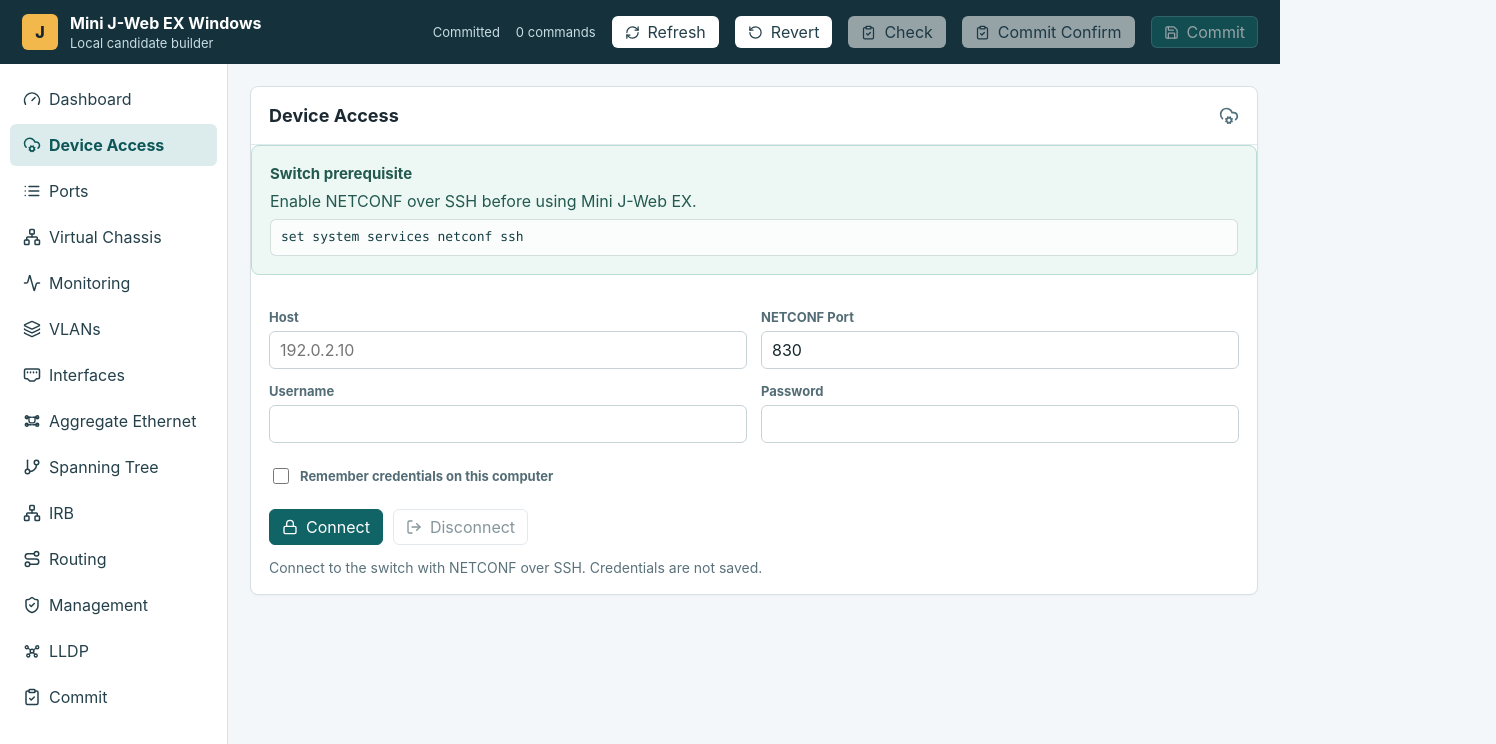
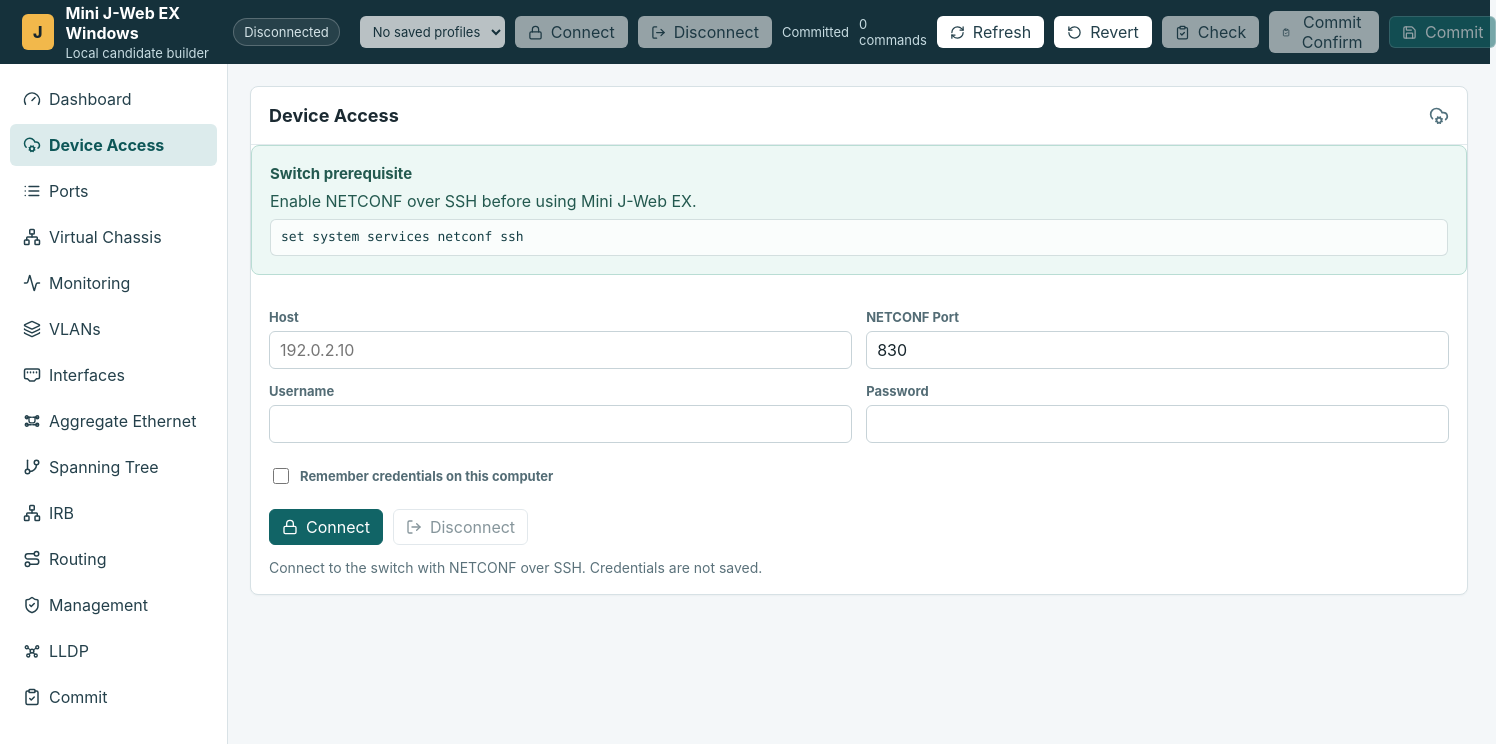
Before and after one commit to nuaythebeest/Mini-JWeb, a React (Vite) app: page / in a window 1280 px wide. Shown: the top 744 px of the page, 1496 px wide, since content can reach past the window. Built offline with nearby package versions, Linux system fonts and the light colour scheme.

Commit message:
Prepare Mini J-Web beta 3

```diff
--- a/package.json
+++ b/package.json
@@ -1,6 +1,6 @@
 {
   "name": "mini-jweb-ex",
-  "version": "0.6.0-beta.2",
+  "version": "0.6.0-beta.3",
   "description": "Local desktop prototype for configuring Juniper EX switches with a simplified J-Web style GUI.",
   "author": {
     "name": "Pichan Pratummal"
--- a/src/renderer/App.jsx
+++ b/src/renderer/App.jsx
@@ -110,19 +110,67 @@
 const forwardingClasses = ["", "best-effort", "assured-forwarding", "expedited-forwarding", "network-control"];
 const bridgePriorities = Array.from({ length: 16 }, (_, index) => String(index * 4096));
 const credentialsStorageKey = "mini-jweb-ex-connection";
+const deviceProfilesStorageKey = "mini-jweb-ex-device-profiles";
+
+function blankConnection() {
+  return { host: "", port: "830", username: "", password: "", remember: false };
+}
+
+function normalizeConnectionProfile(profile = {}) {
+  return {
+    host: String(profile.host || "").trim(),
+    port: String(profile.port || "830").trim() || "830",
+    username: String(profile.username || "").trim(),
+    password: String(profile.password || ""),
+    remember: Boolean(profile.remember)
+  };
+}
+
+function profileKey(profile = {}) {
+  const normalized = normalizeConnectionProfile(profile);
+  return `${normalized.username}@${normalized.host}:${normalized.port}`;
+}
+
+function profileLabel(profile = {}) {
+  const normalized = normalizeConnectionProfile(profile);
+  return `${normalized.host || "No host"}:${normalized.port || "830"}${normalized.username ? ` (${normalized.username})` : ""}`;
+}
+
+function loadDeviceProfiles() {
+  try {
+    const stored = JSON.parse(localStorage.getItem(deviceProfilesStorageKey) || "[]");
+    return Array.isArray(stored)
+      ? stored.map(normalizeConnectionProfile).filter((item) => item.host)
+      : [];
+  } catch (_error) {
+    return [];
+  }
+}
+
+function saveDeviceProfiles(profiles) {
+  localStorage.setItem(deviceProfilesStorageKey, JSON.stringify(profiles.map(normalizeConnectionProfile).filter((item) => item.host)));
+}
+
+function upsertDeviceProfile(profiles, profile) {
+  const normalized = normalizeConnectionProfile({ ...profile, remember: true });
+  if (!normalized.host) {
+    return profiles;
+  }
+  const key = profileKey(normalized);
+  const next = profiles.filter((item) => profileKey(item) !== key);
+  return [normalized, ...next].slice(0, 12);
+}
 
 function initialConnection() {
+  const profiles = loadDeviceProfiles();
+  if (profiles.length > 0) {
+    return profiles[0];
+  }
   try {
     const stored = JSON.parse(localStorage.getItem(credentialsStorageKey) || "{}");
-    return {
-      host: stored.host || "",
-      port: stored.port || "830",
-      username: stored.username || "",
-      password: stored.password || "",
-      remember: Boolean(stored.remember)
-    };
+    return normalizeConnectionProfile(stored);
   } catch (_error) {
-    return { host: "", port: "830", username: "", password: "", remember: false };
+    return blankConnection();
   }
 }
 
@@ -308,10 +356,64 @@
         .sort(([a], [b]) => Number(a) - Number(b))
         .map(([pic, items]) => ({
           pic,
-          items: items.sort(portTileOrder),
+          rows: [
+            items.sort(portTileOrder).filter((item) => Number(item.parts.port) % 2 === 0),
+            items.sort(portTileOrder).filter((item) => Number(item.parts.port) % 2 !== 0)
+          ].filter((row) => row.length > 0),
           layout: pic === "0" && items.length > 16 ? "access" : "uplink"
         }))
     }));
+}
+
+function virtualChassisModeLabel(snapshot) {
+  const mode = String(snapshot?.virtualChassis?.mode || "").toLowerCase();
+  if (mode === "hgoe") {
+    return "HGoE";
+  }
+  if (mode === "higig") {
+    return "HiGig / Non-HGoE";
+  }
+  return "Unknown";
+}
+
+function eligibleVcPortsForModel(deviceInfo, deviceSnapshot) {
+  const model = String(deviceInfo?.model || "").toLowerCase();
+  const ports = (deviceSnapshot?.ports || [])
+    .filter((port) => /^(ge|mge|xe|et)-/i.test(port.name || ""))
+    .map((port) => {
+      const parts = portParts(port.name);
+      return {
+        key: `${parts.fpc}/${parts.pic}/${parts.port}`,
+        name: physicalInterfaceName(port.name),
+        fpc: parts.fpc,
+        picSlot: parts.pic,
+        port: parts.port,
+        prefix: parts.prefix
+      };
+    });
+  const unique = Array.from(new Map(ports.map((port) => [port.key, port])).values())
+    .sort((a, b) => Number(a.fpc) - Number(b.fpc) || Number(a.picSlot) - Number(b.picSlot) || Number(a.port) - Number(b.port));
+
+  if (/^ex2300/.test(model)) {
+    return unique.filter((port) => port.picSlot === "1" && ["0", "1"].includes(port.port));
+  }
+  if (/^ex4100|^ex4400/.test(model)) {
+    const uplinks = unique.filter((port) => port.picSlot !== "0");
+    if (uplinks.length > 0) {
+      return uplinks;
+    }
+    if (/^ex4100/.test(model)) {
+      return ["1", "2"].flatMap((picSlot) => ["0", "1", "2", "3"].map((port) => ({
+        key: `0/${picSlot}/${port}`,
+        name: `uplink-0/${picSlot}/${port}`,
+        fpc: "0",
+        picSlot,
+        port,
+        prefix: "xe"
+      })));
+    }
+  }
+  return unique.filter((port) => port.picSlot !== "0" && ["xe", "et"].includes(port.prefix));
 }
 
 function configLabel(config) {
@@ -684,53 +786,8 @@
   );
 }
 
-function ConnectionPanel({ connection, setConnection, deviceInfo, setDeviceInfo, setDeviceSnapshot, setConfig, config, setActive }) {
-  const [status, setStatus] = useState("");
-  const [busy, setBusy] = useState(false);
+function ConnectionPanel({ connection, setConnection, deviceInfo, connectToSwitch, disconnectFromDevice, connectionStatus, connectionBusy }) {
   const connected = Boolean(deviceInfo?.ok);
-
-  async function connect() {
-    setBusy(true);
-    setStatus("Connecting with NETCONF...");
-    try {
-      const result = await window.miniJweb.inspectDevice(connection);
-      setDeviceInfo(result);
-      if (result.ok) {
-        if (connection.remember) {
-          localStorage.setItem(credentialsStorageKey, JSON.stringify({
-            host: connection.host,
-            port: connection.port,
-            username: connection.username,
-            password: connection.password,
-            remember: true
-          }));
-        } else {
-          localStorage.removeItem(credentialsStorageKey);
-        }
-        setStatus("Connected. Loading current interfaces and VLANs...");
-        const snapshot = await window.miniJweb.getSnapshot(connection);
-        setDeviceSnapshot(snapshot);
-        setConfig(configFromSnapshot(snapshot, defaultConfig));
-        setStatus("Connected. Current interfaces and VLANs loaded from the switch.");
-        setActive("dashboard");
-      } else {
-        setStatus("Connected, but device verification found warnings.");
-      }
-    } catch (error) {
-      setDeviceInfo(null);
-      setStatus(error.message || "Connection failed.");
-    } finally {
-      setBusy(false);
-    }
-  }
-
-  function disconnect() {
-    setDeviceInfo(null);
-    setDeviceSnapshot(null);
-    setConfig(defaultConfig);
-    setActive("deviceAccess");
-    setStatus("Disconnected. Enter the next switch details when ready.");
-  }
 
   return (
     <div className="connection-panel">
@@ -751,16 +808,16 @@
         Remember credentials on this computer
       </label>
       <div className="connection-actions">
-        <button className="primary" onClick={connect} disabled={busy}>
+        <button className="primary" onClick={() => connectToSwitch(connection)} disabled={connectionBusy}>
           <Lock size={16} />
-          {busy ? "Connecting" : connected ? "Connected" : "Connect"}
+          {connectionBusy ? "Connecting" : connected ? "Connected" : "Connect"}
         </button>
-        <button onClick={disconnect} disabled={busy || !deviceInfo}>
+        <button onClick={disconnectFromDevice} disabled={connectionBusy || !deviceInfo}>
           <LogOut size={16} />
           Disconnect
         </button>
       </div>
-      <p className="status-text">{status || (connection.remember ? "Credentials will be saved locally on this computer." : "Connect to the switch with NETCONF over SSH. Credentials are not saved.")}</p>
+      <p className="status-text">{connectionStatus || (connection.remember ? "Credentials will be saved locally on this computer." : "Connect to the switch with NETCONF over SSH. Credentials are not saved.")}</p>
       {deviceInfo ? (
         <div className={deviceInfo.ok ? "device-good" : "device-warn"}>
           <strong>{deviceInfo.model || "Unknown model"}</strong>
@@ -835,19 +892,20 @@
   );
 }
 
-function VirtualChassis({ deviceInfo, connection }) {
+function VirtualChassis({ deviceInfo, connection, deviceSnapshot }) {
   const hgoe = hgoeEligibility(deviceInfo);
   const connected = Boolean(deviceInfo?.ok);
   const statusClass = hgoe.eligible ? "ok" : hgoe.supported ? "warn" : "alert";
   const versionText = connected ? hgoe.release || "Unknown" : "Connect to a switch";
   const requirementText = hgoe.minimum ? `Junos OS ${hgoe.minimum} or later` : hgoe.supported ? "Model default support" : "Unsupported or unknown";
-  const [picSlot, setPicSlot] = useState("1");
-  const [vcPort, setVcPort] = useState("0");
+  const eligiblePorts = useMemo(() => eligibleVcPortsForModel(deviceInfo, deviceSnapshot), [deviceInfo, deviceSnapshot]);
+  const [selectedPortKey, setSelectedPortKey] = useState("");
+  const selectedPort = eligiblePorts.find((port) => port.key === selectedPortKey) || eligiblePorts[0] || null;
   const [busy, setBusy] = useState(false);
   const [status, setStatus] = useState("");
   const canRunHgoeMode = connected && hgoe.eligible && !busy;
   const canRunHigigMode = connected && hgoe.supported && !busy;
-  const canRunAnyVcAction = connected && !busy;
+  const canRunAnyVcAction = connected && selectedPort && !busy;
   const canRunPerPortVcAction = connected && hgoe.eligible && !busy;
 
   async function runVcAction({ action, confirmText, pendingText }) {
@@ -886,6 +944,10 @@
           <div className={`vc-status-card ${statusClass}`}>
             <span>HGoE readiness</span>
             <strong>{hgoe.eligible ? "Ready" : hgoe.supported ? "Upgrade required" : "Not supported"}</strong>
+          </div>
+          <div className="vc-status-card">
+            <span>Current VC mode</span>
+            <strong>{virtualChassisModeLabel(deviceSnapshot)}</strong>
           </div>
         </div>
         <div className={hgoe.eligible ? "guidance-panel success" : "warning-panel"}>
@@ -963,24 +1025,19 @@
           </div>
 
           <div className="vc-action-card">
-            <span>HGoE per-port conversion</span>
+            <span>Eligible port conversion</span>
             <strong>Selected PIC and port</strong>
-            <p>In HGoE mode, convert one eligible uplink port between network and VCP without changing the whole group.</p>
+            <p>Only ports detected as valid VCP-capable uplinks for this model are shown. EX2300-C models show PIC 1 port 0 and 1 only.</p>
             <div className="vc-port-picker">
               <label>
-                PIC Slot
-                <select value={picSlot} onChange={(event) => setPicSlot(event.target.value)}>
-                  <option value="1">PIC 1</option>
-                  <option value="2">PIC 2</option>
-                </select>
-              </label>
-              <label>
-                Port
-                <select value={vcPort} onChange={(event) => setVcPort(event.target.value)}>
-                  <option value="0">0</option>
-                  <option value="1">1</option>
-                  <option value="2">2</option>
-                  <option value="3">3</option>
+                Eligible port
+                <select value={selectedPort?.key || ""} onChange={(event) => setSelectedPortKey(event.target.value)} disabled={eligiblePorts.length === 0}>
+                  {eligiblePorts.map((port) => (
+                    <option key={port.key} value={port.key}>
+                      {port.name} - PIC {port.picSlot} port {port.port}
+                    </option>
+                  ))}
+                  {eligiblePorts.length === 0 ? <option value="">No eligible ports detected</option> : null}
                 </select>
               </label>
             </div>
@@ -988,8 +1045,8 @@
               <button
                 disabled={!canRunAnyVcAction}
                 onClick={() => runVcAction({
-                  action: { type: "virtualChassisPort", operation: "set", picSlot, port: vcPort },
-                  confirmText: `Convert PIC ${picSlot} port ${vcPort} to VCP?\n\nCommand:\nrequest virtual-chassis vc-port set pic-slot ${picSlot} port ${vcPort}`,
+                  action: { type: "virtualChassisPort", operation: "set", picSlot: selectedPort.picSlot, port: selectedPort.port },
+                  confirmText: `Convert ${selectedPort.name} to VCP?\n\nCommand:\nrequest virtual-chassis vc-port set pic-slot ${selectedPort.picSlot} port ${selectedPort.port}`,
                   pendingText: "Converting selected port to VCP..."
                 })}
               >
@@ -998,8 +1055,8 @@
               <button
                 disabled={!canRunAnyVcAction}
                 onClick={() => runVcAction({
-                  action: { type: "virtualChassisPort", operation: "delete", picSlot, port: vcPort },
-                  confirmText: `Convert PIC ${picSlot} port ${vcPort} to network port?\n\nCommand:\nrequest virtual-chassis vc-port delete pic-slot ${picSlot} port ${vcPort}`,
+                  action: { type: "virtualChassisPort", operation: "delete", picSlot: selectedPort.picSlot, port: selectedPort.port },
+                  confirmText: `Convert ${selectedPort.name} to network port?\n\nCommand:\nrequest virtual-chassis vc-port delete pic-slot ${selectedPort.picSlot} port ${selectedPort.port}`,
                   pendingText: "Converting selected port to network..."
                 })}
               >
@@ -1062,7 +1119,9 @@
                   <div key={`${group.fpc}-${picGroup.pic}`} className="pic-row">
                     <div className="pic-label">PIC {picGroup.pic}</div>
                     <div className={`front-panel ${picGroup.layout === "access" ? "access-panel" : "uplink-panel"}`}>
-                      {picGroup.items.map(({ name, port, parts }) => {
+                      {picGroup.rows.map((row, rowIndex) => (
+                        <div key={`${group.fpc}-${picGroup.pic}-${rowIndex}`} className="front-panel-line">
+                          {row.map(({ name, port, parts }) => {
                             const oper = port?.operStatus || "unknown";
                             const fullConfigSummary = configFullLabel(port?.config);
                             const prefix = portParts(name).prefix;
@@ -1074,6 +1133,8 @@
                               </div>
                             );
                           })}
+                        </div>
+                      ))}
                     </div>
                   </div>
                 ))}
@@ -2533,8 +2594,11 @@
   const [config, setConfigState] = useState(defaultConfig);
   const [dirty, setDirty] = useState(false);
   const [connection, setConnection] = useState(initialConnection);
+  const [deviceProfiles, setDeviceProfiles] = useState(loadDeviceProfiles);
   const [deviceInfo, setDeviceInfo] = useState(null);
   const [deviceSnapshot, setDeviceSnapshot] = useState(null);
+  const [connectionStatus, setConnectionStatus] = useState("");
+  const [connectionBusy, setConnectionBusy] = useState(false);
   const [topCommitStatus, setTopCommitStatus] = useState("");
   const [topCommitBusy, setTopCommitBusy] = useState(false);
   const [topRefreshBusy, setTopRefreshBusy] = useState(false);
@@ -2551,10 +2615,78 @@
     setConfigState(nextConfig);
   };
 
-  async function loadSwitchSnapshot(successMessage = "Refresh completed.") {
-    const result = await window.miniJweb.inspectDevice(connection);
+  function rememberProfile(nextConnection) {
+    if (nextConnection.remember) {
+      const nextProfiles = upsertDeviceProfile(deviceProfiles, nextConnection);
+      setDeviceProfiles(nextProfiles);
+      saveDeviceProfiles(nextProfiles);
+      localStorage.setItem(credentialsStorageKey, JSON.stringify(normalizeConnectionProfile({ ...nextConnection, remember: true })));
+    } else {
+      localStorage.removeItem(credentialsStorageKey);
+    }
+  }
+
+  async function connectToSwitch(nextConnection = connection, options = {}) {
+    const normalized = normalizeConnectionProfile(nextConnection);
+    setConnection(normalized);
+    setConnectionBusy(true);
+    setConnectionStatus("Connecting with NETCONF...");
+    setTopCommitStatus("");
+    try {
+      const result = await window.miniJweb.inspectDevice(normalized);
       setDeviceInfo(result);
-    const snapshot = await window.miniJweb.getSnapshot(connection);
+      if (!result.ok) {
+        setConnectionStatus("Connected, but device verification found warnings.");
+        return;
+      }
+      rememberProfile(normalized);
+      setConnectionStatus("Connected. Loading current interfaces and VLANs...");
+      const snapshot = await window.miniJweb.getSnapshot(normalized);
+      setDeviceSnapshot(snapshot);
+      setCleanConfig(configFromSnapshot(snapshot, defaultConfig));
+      setConnectionStatus("Connected. Current interfaces and VLANs loaded from the switch.");
+      if (options.navigate !== false) {
+        setActive("dashboard");
+      }
+    } catch (error) {
+      setDeviceInfo(null);
+      setDeviceSnapshot(null);
+      setConnectionStatus(error.message || "Connection failed.");
+    } finally {
+      setConnectionBusy(false);
+    }
+  }
+
+  function disconnectFromDevice() {
+    if (dirty && !window.confirm("Disconnect and discard local pending changes?")) {
+      return;
+    }
+    setDeviceInfo(null);
+    setDeviceSnapshot(null);
+    setCleanConfig(defaultConfig);
+    setConnectionStatus("Disconnected. Select a profile or enter switch details when ready.");
+    setActive("deviceAccess");
+  }
+
+  function selectDeviceProfile(key) {
+    const profile = deviceProfiles.find((item) => profileKey(item) === key);
+    if (!profile) {
+      return;
+    }
+    if (dirty && !window.confirm("Switch profile and discard local pending changes?")) {
+      return;
+    }
+    setConnection(profile);
+    setDeviceInfo(null);
+    setDeviceSnapshot(null);
+    setCleanConfig(defaultConfig);
+    setConnectionStatus(`Profile selected: ${profileLabel(profile)}.`);
+  }
+
+  async function loadSwitchSnapshot(successMessage = "Refresh completed.", targetConnection = connection) {
+    const result = await window.miniJweb.inspectDevice(targetConnection);
+    setDeviceInfo(result);
+    const snapshot = await window.miniJweb.getSnapshot(targetConnection);
     setDeviceSnapshot(snapshot);
     setCleanConfig(configFromSnapshot(snapshot, defaultConfig));
     setTopCommitStatus(successMessage);
@@ -2611,10 +2743,10 @@
   }
 
   const screen = {
-    dashboard: <Dashboard config={config} commands={commands} errors={errors} deviceSnapshot={deviceSnapshot} connectionProps={{ connection, setConnection, deviceInfo, setDeviceInfo, setDeviceSnapshot, setConfig: setCleanConfig, config, setActive }} />,
-    deviceAccess: <DeviceAccess connectionProps={{ connection, setConnection, deviceInfo, setDeviceInfo, setDeviceSnapshot, setConfig: setCleanConfig, config, setActive }} />,
+    dashboard: <Dashboard config={config} commands={commands} errors={errors} deviceSnapshot={deviceSnapshot} connectionProps={{ connection, setConnection, deviceInfo, connectToSwitch, disconnectFromDevice, connectionStatus, connectionBusy }} />,
+    deviceAccess: <DeviceAccess connectionProps={{ connection, setConnection, deviceInfo, connectToSwitch, disconnectFromDevice, connectionStatus, connectionBusy }} />,
     ports: <Ports config={config} setConfig={setCleanConfig} deviceSnapshot={deviceSnapshot} connection={connection} setDeviceSnapshot={setDeviceSnapshot} />,
-    virtualChassis: <VirtualChassis deviceInfo={deviceInfo} connection={connection} />,
+    virtualChassis: <VirtualChassis deviceInfo={deviceInfo} connection={connection} deviceSnapshot={deviceSnapshot} />,
     monitoring: <Monitoring connection={connection} />,
     vlans: <Vlans config={config} setConfig={setCandidateConfig} />,
     interfaces: <Interfaces config={config} setConfig={setCandidateConfig} deviceSnapshot={deviceSnapshot} />,
@@ -2640,6 +2772,30 @@
           </div>
         </div>
         <div className="top-status">
+          <span className={deviceInfo?.ok ? "connection-pill connected" : "connection-pill disconnected"}>
+            {deviceInfo?.ok ? "Connected" : "Disconnected"}
+          </span>
+          <span className="top-device">{deviceInfo?.hostname || connection.host || "No device"}{connection.host ? ` (${connection.host})` : ""}</span>
+          <select
+            className="top-profile-select"
+            value={deviceProfiles.some((profile) => profileKey(profile) === profileKey(connection)) ? profileKey(connection) : ""}
+            onChange={(event) => selectDeviceProfile(event.target.value)}
+            disabled={connectionBusy || deviceProfiles.length === 0}
+            title="Saved device profiles"
+          >
+            <option value="">{deviceProfiles.length ? "Select profile" : "No saved profiles"}</option>
+            {deviceProfiles.map((profile) => (
+              <option key={profileKey(profile)} value={profileKey(profile)}>{profileLabel(profile)}</option>
+            ))}
+          </select>
+          <button onClick={() => connectToSwitch(connection, { navigate: false })} disabled={connectionBusy || !connection.host}>
+            <Lock size={15} />
+            Connect
+          </button>
+          <button onClick={disconnectFromDevice} disabled={connectionBusy || !deviceInfo}>
+            <LogOut size={15} />
+            Disconnect
+          </button>
           <span>{dirty ? "Pending changes" : "Committed"}</span>
           <span>{commands.length} commands</span>
           {firstValidationError ? <span className="top-error" title={errors.join("\n")}>{firstValidationError}</span> : null}
--- a/src/renderer/styles.css
+++ b/src/renderer/styles.css
@@ -100,7 +100,7 @@
   display: grid;
   grid-template-rows: 64px 1fr;
   height: 100vh;
-  min-width: 1000px;
+  min-width: 1180px;
 }
 
 .topbar {
@@ -144,7 +144,44 @@
 .top-status {
   align-items: center;
   display: flex;
-  gap: 16px;
+  gap: 10px;
+  min-width: 0;
+}
+
+.connection-pill {
+  border: 1px solid rgba(255, 255, 255, 0.22);
+  border-radius: 999px;
+  padding: 5px 10px;
+  white-space: nowrap;
+}
+
+.connection-pill.connected {
+  background: rgba(29, 185, 103, 0.18);
+  color: #b9f5d0;
+}
+
+.connection-pill.disconnected {
+  background: rgba(255, 255, 255, 0.08);
+  color: #d5e4e8;
+}
+
+.top-device {
+  max-width: 190px;
+  overflow: hidden;
+  text-overflow: ellipsis;
+  white-space: nowrap;
+}
+
+.top-profile-select {
+  background: #ffffff;
+  border: 1px solid rgba(255, 255, 255, 0.24);
+  border-radius: 6px;
+  color: #17323b;
+  font-size: 13px;
+  height: 32px;
+  max-width: 210px;
+  min-width: 145px;
+  padding: 0 8px;
 }
 
 .top-status .top-error {
@@ -863,19 +900,21 @@
 }
 
 .front-panel {
-  align-items: center;
   display: grid;
-  gap: 4px;
-  grid-template-columns: repeat(auto-fill, minmax(30px, 38px));
+  gap: 5px;
+  justify-content: start;
 }
 
-.front-panel.access-panel {
-  grid-template-columns: repeat(24, 38px);
+.front-panel-line {
+  display: grid;
+  gap: 5px;
+  grid-auto-columns: 38px;
+  grid-auto-flow: column;
 }
 
+.front-panel.access-panel,
 .front-panel.uplink-panel {
-  grid-template-columns: repeat(4, 38px);
-  justify-content: start;
+  min-width: max-content;
 }
 
 .front-port {
```
Also changed, not shown: src/main/netconf.js (+19 -1 lines), 1 other file (tests, documents, lock files or other folders). Lines whose indentation alone changed are shown as unchanged.
